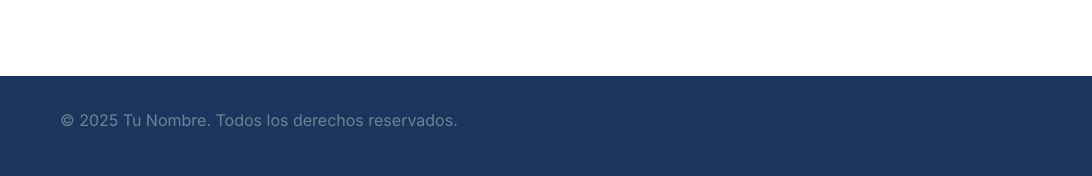
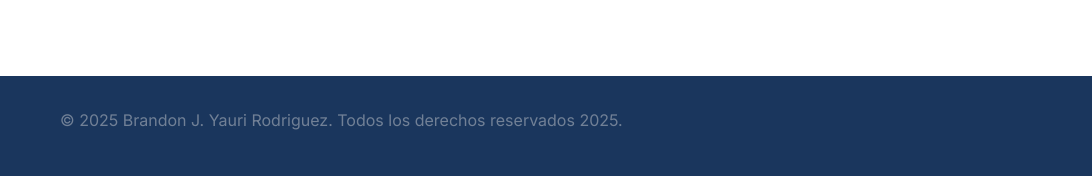
Before and after one commit to BrandonYR10/mi-portafolio, a website: page index.html in a window 1280 px wide. Shown: the part 4561-4737 px from the top of the page, 0-1092 px from the left. Drawn offline with nearby package versions, Linux system fonts and the light colour scheme.

Commit message:
Update index.html

```diff
--- a/index.html
+++ b/index.html
@@ -568,7 +568,7 @@
         <div class="container">
             <div class="footer-content">
                 <div class="footer-text">
-                    <p>&copy; <span id="current-year">2024</span> Tu Nombre. Todos los derechos reservados.</p>
+                    <p>&copy; <span id="current-year">2024</span> Brandon J. Yauri Rodriguez. Todos los derechos reservados 2025.</p>
                 </div>
                 <div class="footer-social">
                     <a href="#"><i class="fab fa-linkedin"></i></a>
```
